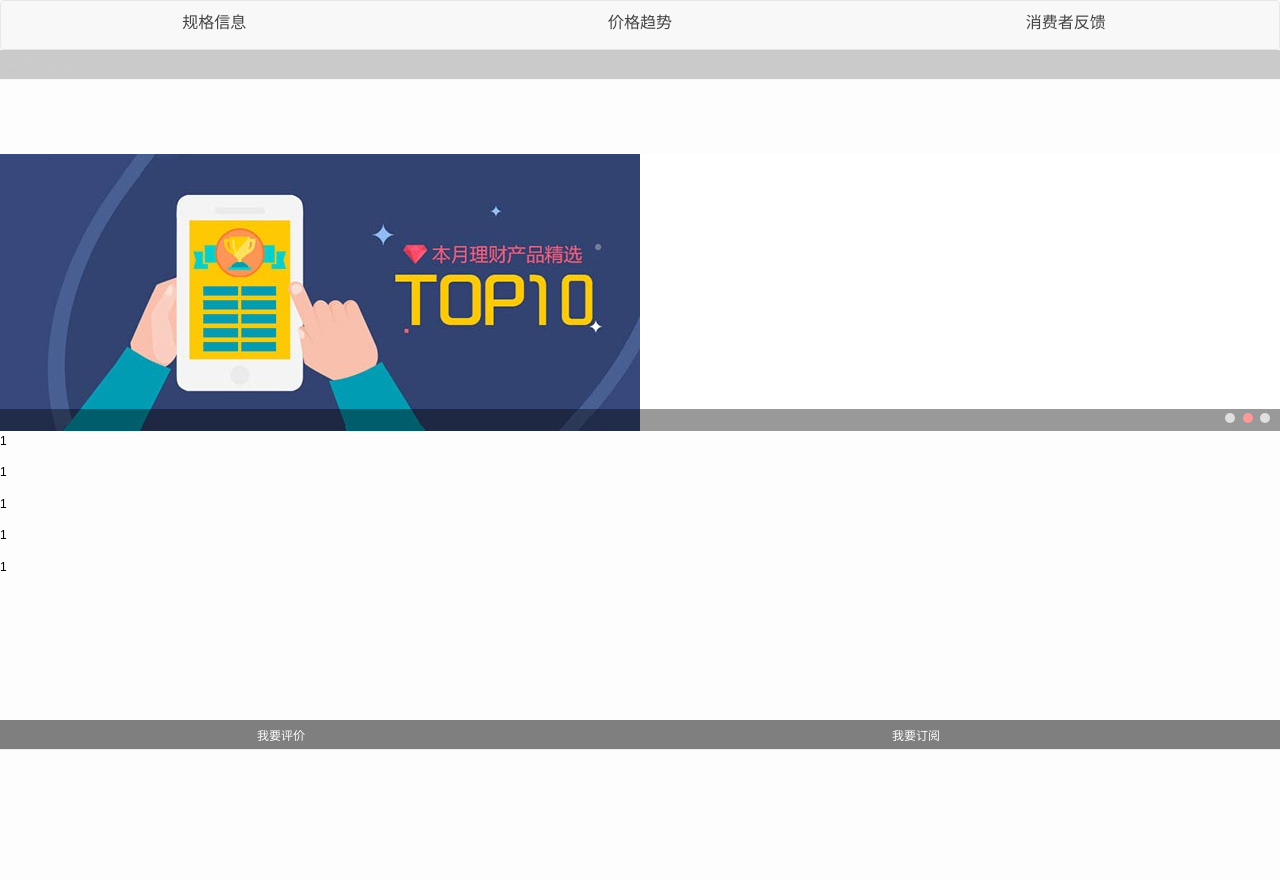
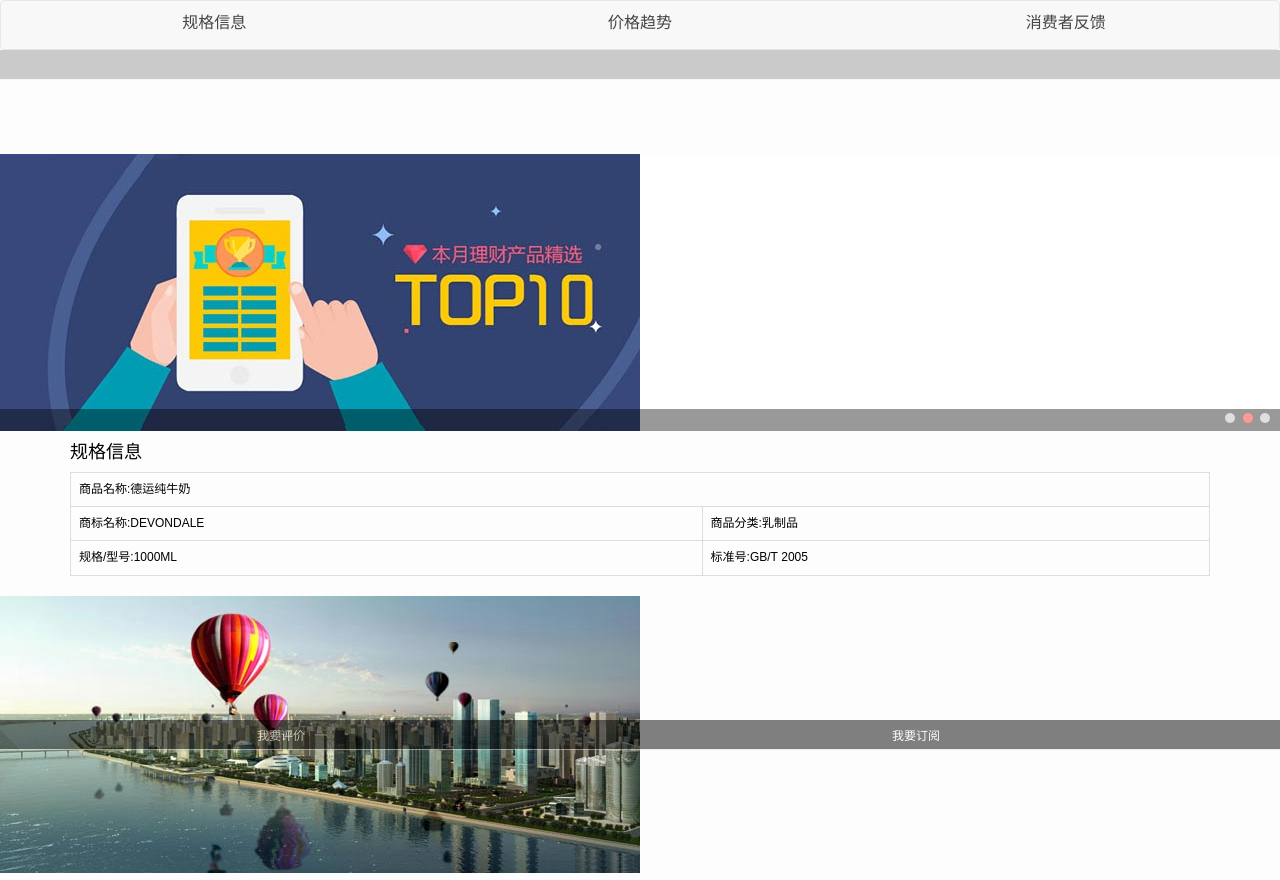
Before and after one commit to yxc20086/testcode, a plain HTML site: page pubcontent/goods-info.html in a window 1280 px wide. Before the commit the page ends 800 px from the top, so only its background shows below. Drawn offline with Linux system fonts and the light colour scheme.

Commit message:
商品详情轮播以下内容

```diff
--- a/pubcontent/goods-info.html
+++ b/pubcontent/goods-info.html
@@ -56,6 +56,36 @@
         </ul>
     </div>
 
+    <div class="container">
+        <h4>规格信息</h4>
+        <table class="table table-bordered">
+            <tr>
+                <td colspan="2">商品名称:德运纯牛奶</td>
+            </tr>
+            <tr>
+                <td>商标名称:DEVONDALE</td>
+                <td>商品分类:乳制品</td>
+            </tr>
+            <tr>
+                <td>规格/型号:1000ML</td>
+                <td>标准号:GB/T&nbsp;2005</td>
+            </tr>
+        </table>
+    </div>
+<div>
+    <img src="../img/eg3.jpg" alt="" style="max-width: 100%">
+</div>
+
+
+
+
+
+
+
+
+
+
+
 
 <div class="bar bar-subheader" id="top-info" style="position:fixed">
 
@@ -64,19 +94,11 @@
 <span style="color:white;position: fixed;top: 55px;z-index: 5">&nbsp;69850644887</span>       <!--不会固定在顶部,需修改-->
 
 
-<p>1</p>
-<p>1</p>
-<p>1</p>
-<p>1</p>
-<p>1</p>
-
-
-
-
 <div class="bar bar-subfooter" id="bottom-info" style="position:fixed;text-align:center;">
 <div class="pull-left" style="width:50%;color:white"><span ui-sref="#">我要评价</span></div>
 <div class="pull-right" style="width:65%;color:white"><span ui-sref="#">我要订阅</span></div>
 </div>
+
 
 <script src="../js/jquery-3.1.0.min.js"></script>
 <script src="../js/bootstrap.min.js"></script>
```
